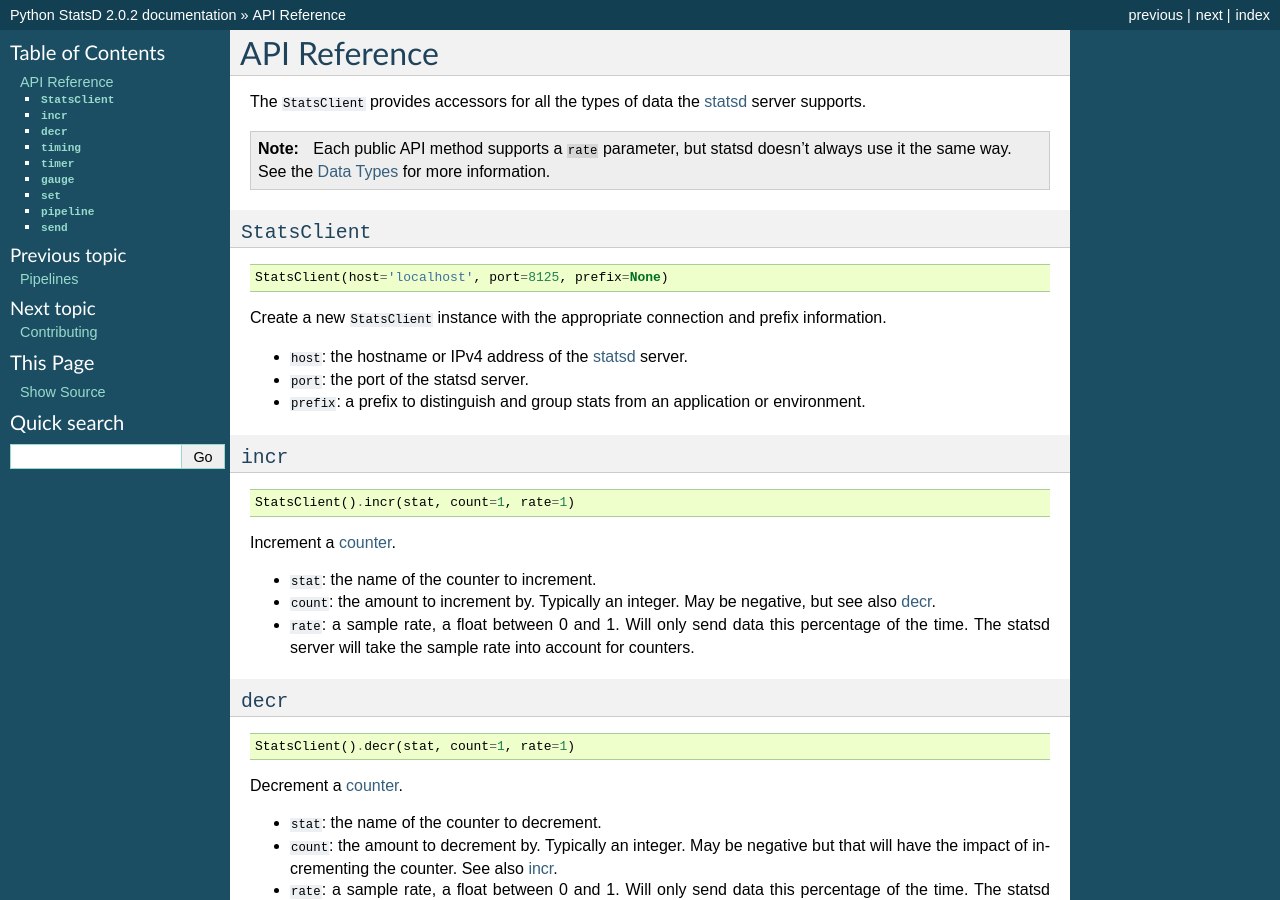
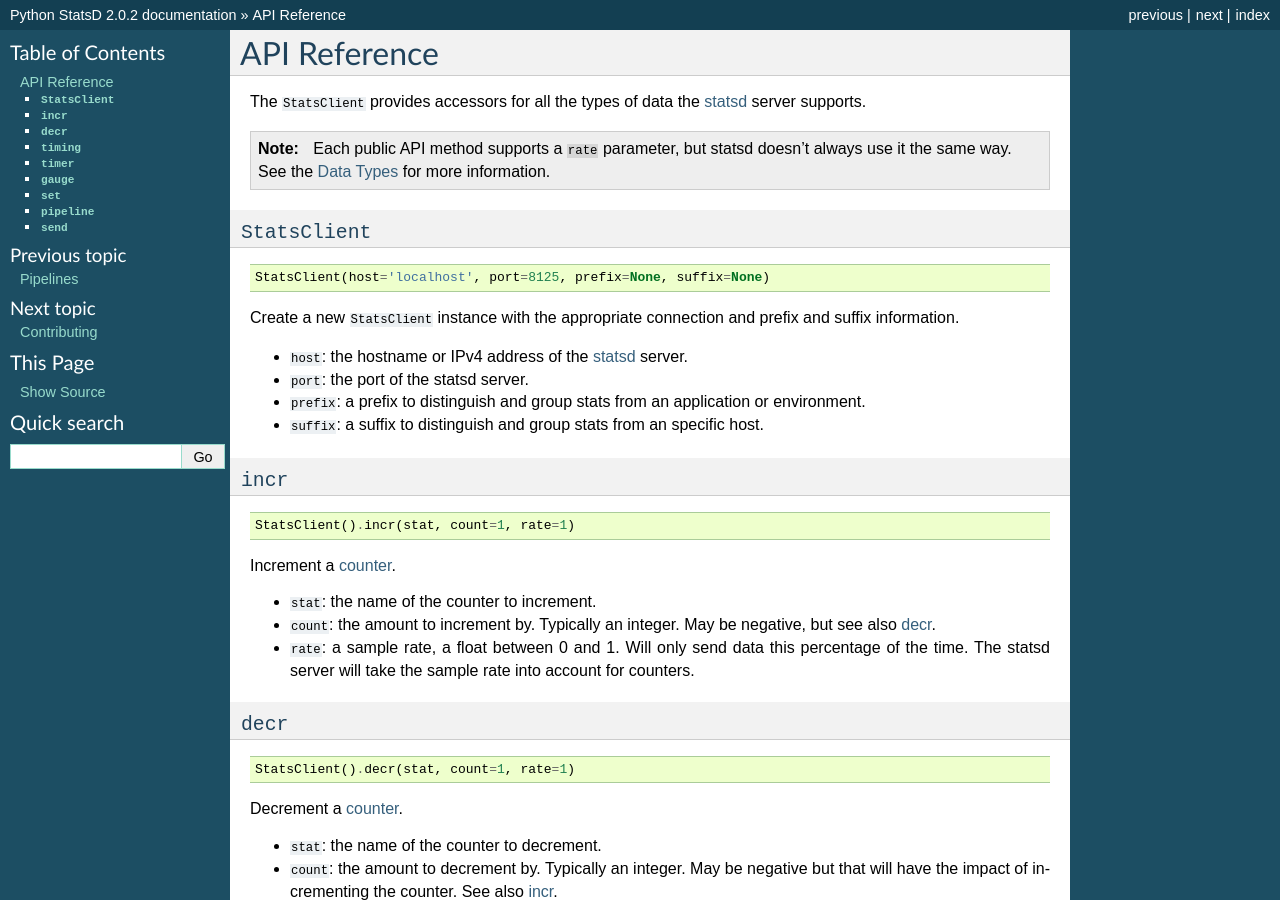
Before and after one commit to jsocol/pystatsd, a Sphinx documentation site: the page built from docs/reference.rst, in a window 1280 px wide and 900 px high. Built offline with Sphinx 7.4.7, drawn with Linux system fonts in a browser that asks for light colours; formulas are drawn with MathJax 3.

Commit message:
Add suffix to documentation. # Please enter the commit message for your changes. Lines starting # with '#' will be ignored, and an empty message aborts the commit. # On branch add-suffix # Changes to be committed: #   (use "git reset HEAD <file>..." to unstage) # #	modified:   docs/configure.rst #	modified:   docs/index.rst #	modified:   docs/reference.rst #

```diff
--- a/docs/configure.rst
+++ b/docs/configure.rst
@@ -27,6 +27,7 @@ They, and their defaults, are::
     statsd = StatsClient(host='localhost',
                          port=8125,
                          prefix=None,
+                         suffix=None,
                          maxudpsize=512)
 
 ``host`` is the host running the statsd server. It will support any kind
@@ -50,6 +51,8 @@ automatically. For example::
 will produce two different stats, ``foo.baz`` and ``bar.baz``. Without
 the ``prefix`` argument, or with the same ``prefix``, two
 ``StatsClient`` instances will update the same stats.
+
+``suffix`` can also be used in a similar manner.
 
 ``maxudpsize`` specifies the maximum packet size statsd will use. This is
 an advanced options and should not be changed unless you know what you are
--- a/docs/index.rst
+++ b/docs/index.rst
@@ -26,6 +26,11 @@ You can also add a prefix to all your stats::
     >>> c = statsd.StatsClient('localhost', 8125, prefix='foo')
     >>> c.incr('bar')  # Will be 'foo.bar' in statsd/graphite.
 
+You can also add a suffix to all your stats::
+
+    >>> import statsd
+    >>> c = statsd.StatsClient('localhost', 8125, suffix='host001-example-com')
+    >>> c.incr('bar')  # Will be 'bar.host001-example-com' in statsd/graphite.
 
 Installing
 ----------
--- a/docs/reference.rst
+++ b/docs/reference.rst
@@ -21,10 +21,10 @@ statsd_ server supports.
 
 ::
 
-    StatsClient(host='localhost', port=8125, prefix=None)
+    StatsClient(host='localhost', port=8125, prefix=None, suffix=None)
 
 Create a new ``StatsClient`` instance with the appropriate connection
-and prefix information.
+and prefix and suffix information.
 
 * ``host``: the hostname or IPv4 address of the statsd_ server.
 
@@ -32,6 +32,10 @@ and prefix information.
 
 * ``prefix``: a prefix to distinguish and group stats from an
   application or environment.
+
+* ``suffix``: a suffix to distinguish and group stats from an
+  specific host.
+
 
 
 .. _incr:
```
Also changed, not shown: other parts of docs/configure.rst (+1 -1 lines).
